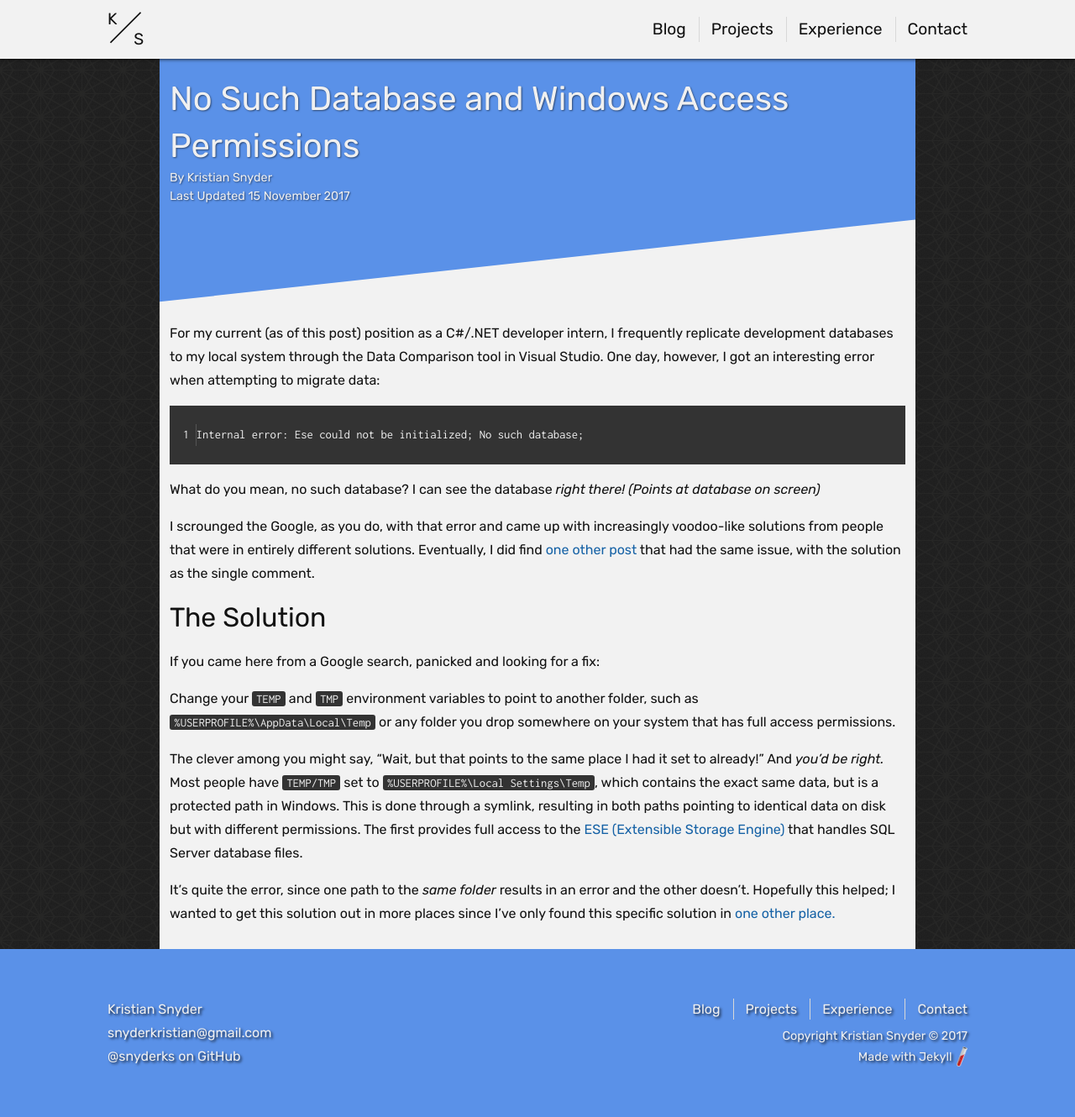
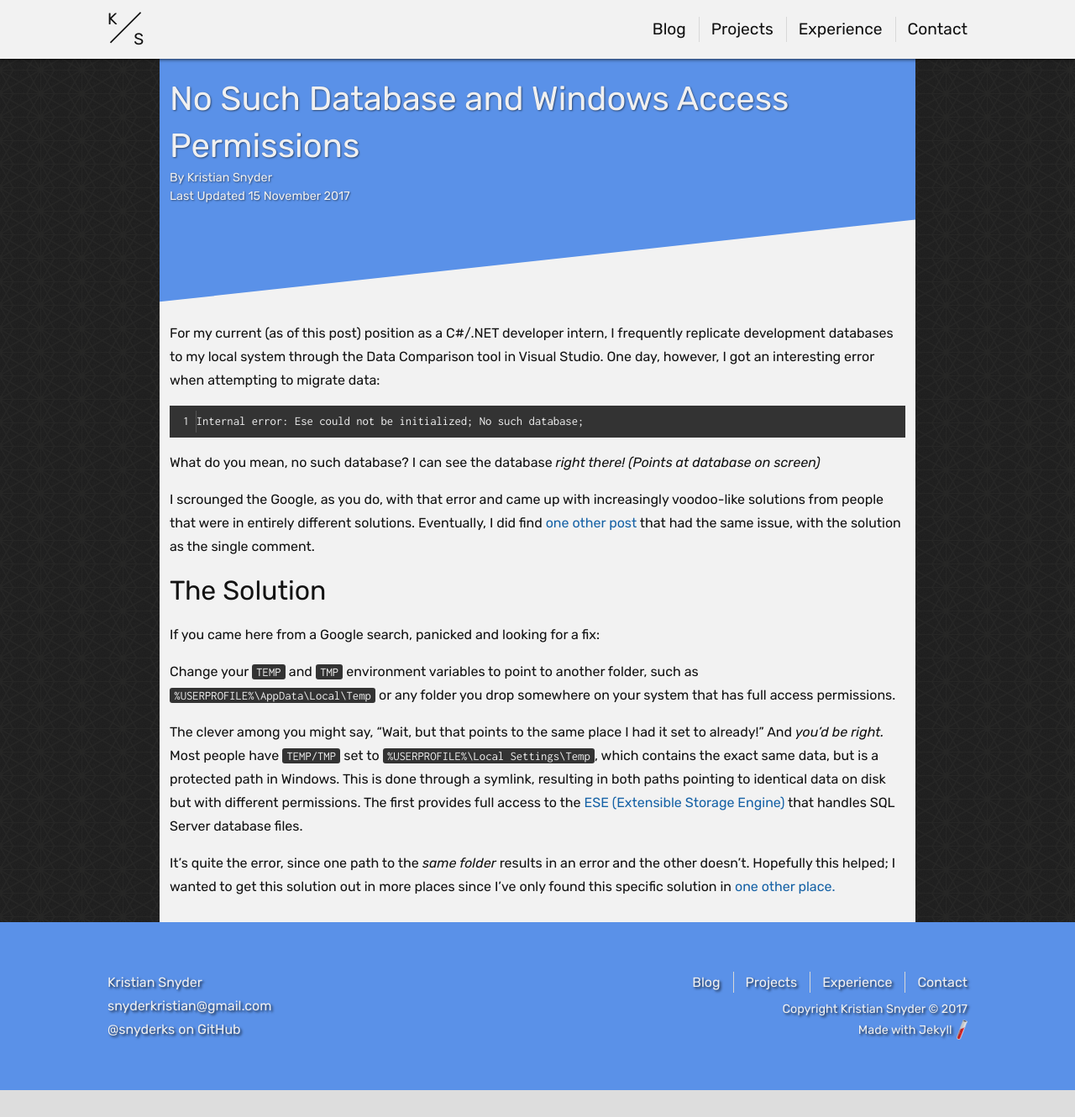
Before and after one commit to snyderks/jekyll-and-kristian, a Jekyll site: the page built from _posts/2017-11-15-no-such-database.md, in a window 1280 px wide. Shown: the whole page at 84% size. Built offline with Jekyll 4.4.1, drawn with Linux system fonts in a browser that asks for light colours; after the commit the page ends 1298 px from its top, so only the background shows below that.

Commit message:
Fix: removed margin in code highlight
Causing issues with line spacing in highlighted code

```diff
--- a/css/main.scss
+++ b/css/main.scss
@@ -170,7 +170,7 @@ code,
 .highlight {
   background-color: $code-bg-color;
   padding: 0.2em 0.5em;
-  margin: 1em 0;
+  // margin: 1em 0;
 
   .code {
     padding-left: 0.5em;
```
